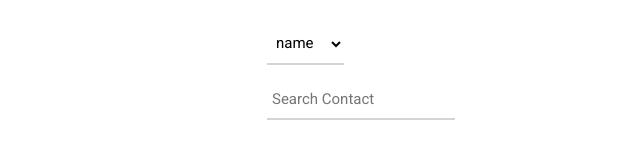
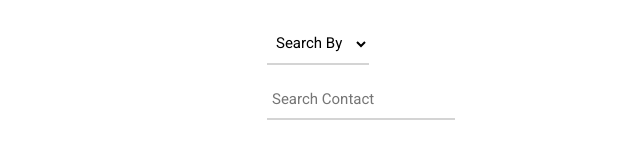
Before and after one commit to mnindrazaka/compound-component-example, a React (Create React App) app: page / in a window 1280 px wide. Shown: the top 160 px of the page, without its empty margins (279-919 px from the left). Built offline with nearby package versions, Linux system fonts and the light colour scheme.

Commit message:
add placeholder props to filter component

```diff
--- a/src/App.js
+++ b/src/App.js
@@ -6,7 +6,8 @@ function App() {
   return (
     <div>
       <Search
-        placeholder="Search Contact"
+        inputPlaceholder="Search Contact"
+        filterPlaceholder="Search By"
         keys={['name', 'phone']}
         items={[
           { name: 'aka', phone: '085331247098' },
--- a/src/components/Search/SearchFilter.js
+++ b/src/components/Search/Filter.js
@@ -2,14 +2,19 @@ import React, { Component } from 'react'
 import PropTypes from 'prop-types'
 import styled from 'styled-components'
 
-export default class SearchFilter extends Component {
+export default class Filter extends Component {
   static propTypes = {
-    keys: PropTypes.arrayOf(PropTypes.string).isRequired
+    keys: PropTypes.arrayOf(PropTypes.string).isRequired,
+    value: PropTypes.string.isRequired,
+    placeholder: PropTypes.string
   }
 
   render() {
     return (
-      <Select onChange={this.props.onChange}>
+      <Select onChange={this.props.onChange} value={this.props.value}>
+        <option selected disabled>
+          {this.props.placeholder}
+        </option>
         {this.props.keys.map(key => (
           <option>{key}</option>
         ))}
--- a/src/components/Search/SearchInput.js
+++ b/src/components/Search/Input.js
@@ -2,7 +2,7 @@ import React, { Component } from 'react'
 import PropTypes from 'prop-types'
 import styled from 'styled-components'
 
-export default class SearchInput extends Component {
+export default class Input extends Component {
   static propTypes = {
     value: PropTypes.string.isRequired,
     onChange: PropTypes.func.isRequired,
@@ -11,7 +11,7 @@ export default class SearchInput extends Component {
 
   render() {
     return (
-      <Input
+      <CustomInput
         type="text"
         value={this.props.value}
         onChange={this.props.onChange}
@@ -21,7 +21,7 @@ export default class SearchInput extends Component {
   }
 }
 
-const Input = styled.input`
+const CustomInput = styled.input`
   display: block;
   margin: 15px 0px;
   font-size: 15px;
--- a/src/components/Search/SearchResult.js
+++ b/src/components/Search/Result.js
@@ -2,15 +2,24 @@ import React, { Component } from 'react'
 import PropTypes from 'prop-types'
 import styled from 'styled-components'
 
-export default class SearchResults extends Component {
+export default class Result extends Component {
   static propTypes = {
-    items: PropTypes.arrayOf(PropTypes.object).isRequired
+    items: PropTypes.arrayOf(PropTypes.object).isRequired,
+    searchValue: PropTypes.string,
+    searchKey: PropTypes.string
+  }
+
+  getResults = () => {
+    const { items, searchValue, searchKey } = this.props
+    return searchValue.length > 0 && searchKey
+      ? items.filter(item => item[searchKey].includes(searchValue))
+      : []
   }
 
   render() {
     return (
       <div>
-        {this.props.items.map(item => (
+        {this.getResults().map(item => (
           <Card>
             <table cellPadding="5px">
               {Object.keys(item).map(key => (
--- a/src/components/Search/index.js
+++ b/src/components/Search/index.js
@@ -1,19 +1,20 @@
 import React, { Component } from 'react'
 import PropTypes from 'prop-types'
-import SearchInput from './SearchInput'
-import SearchFilter from './SearchFilter'
-import SearchResult from './SearchResult'
+import Input from './Input'
+import Filter from './Filter'
+import Result from './Result'
 
 export default class Search extends Component {
   static propTypes = {
     keys: PropTypes.arrayOf(PropTypes.string).isRequired,
     items: PropTypes.arrayOf(PropTypes.object).isRequired,
-    placeholder: PropTypes.string
+    inputPlaceholder: PropTypes.string,
+    filterPlaceholder: PropTypes.string
   }
 
   state = {
     searchValue: '',
-    searchKey: this.props.keys[0]
+    searchKey: undefined
   }
 
   changeSearchValue = event => {
@@ -24,25 +25,27 @@ export default class Search extends Component {
     this.setState({ searchKey: event.target.value })
   }
 
-  getResults = () => {
-    return this.state.searchValue.length > 0
-      ? this.props.items.filter(item =>
-          item[this.state.searchKey].includes(this.state.searchValue)
-        )
-      : []
-  }
-
   render() {
     return (
       <div>
-        <SearchFilter keys={this.props.keys} onChange={this.changeSearchKey} />
+        <Filter
+          placeholder={this.props.filterPlaceholder}
+          keys={this.props.keys}
+          value={this.state.searchKey}
+          onChange={this.changeSearchKey}
+        />
 
-        <SearchInput
+        <Input
+          placeholder={this.props.inputPlaceholder}
           value={this.state.searchValue}
           onChange={this.changeSearchValue}
-          placeholder={this.props.placeholder}
         />
-        <SearchResult items={this.getResults()} />
+
+        <Result
+          items={this.props.items}
+          searchKey={this.state.searchKey}
+          searchValue={this.state.searchValue}
+        />
       </div>
     )
   }
```
